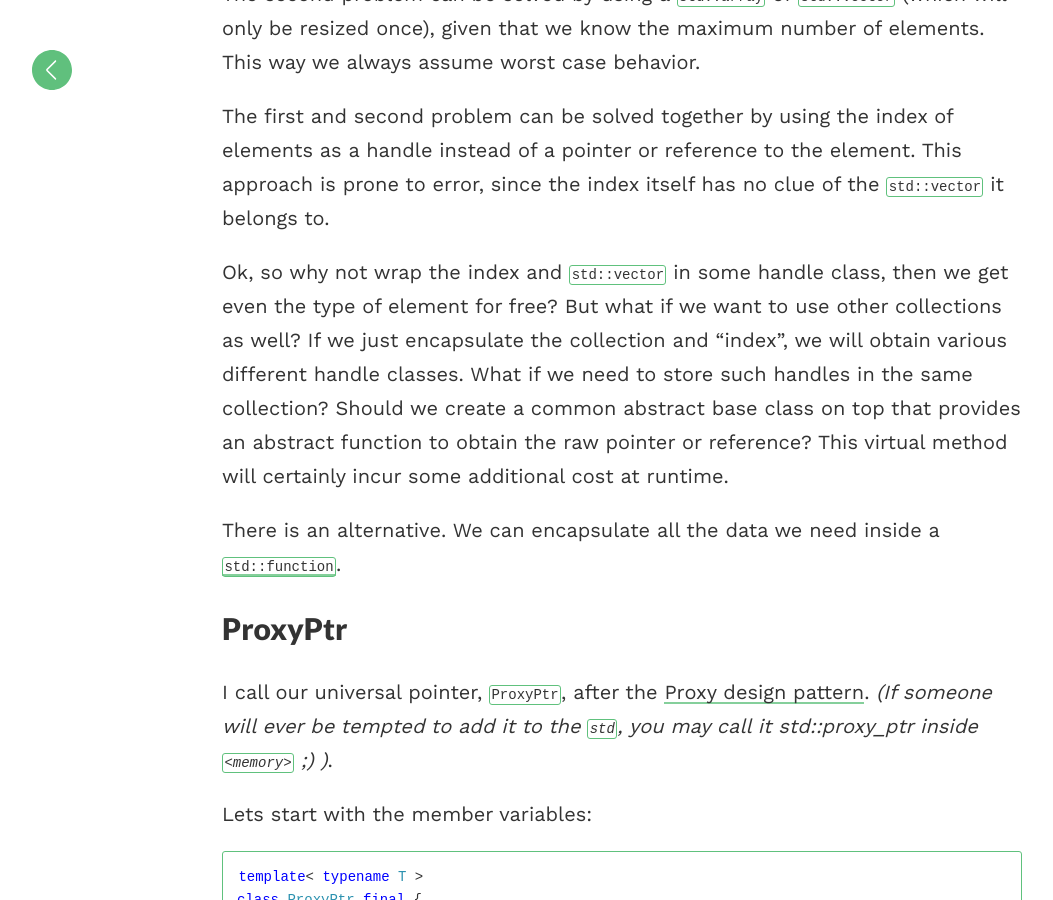
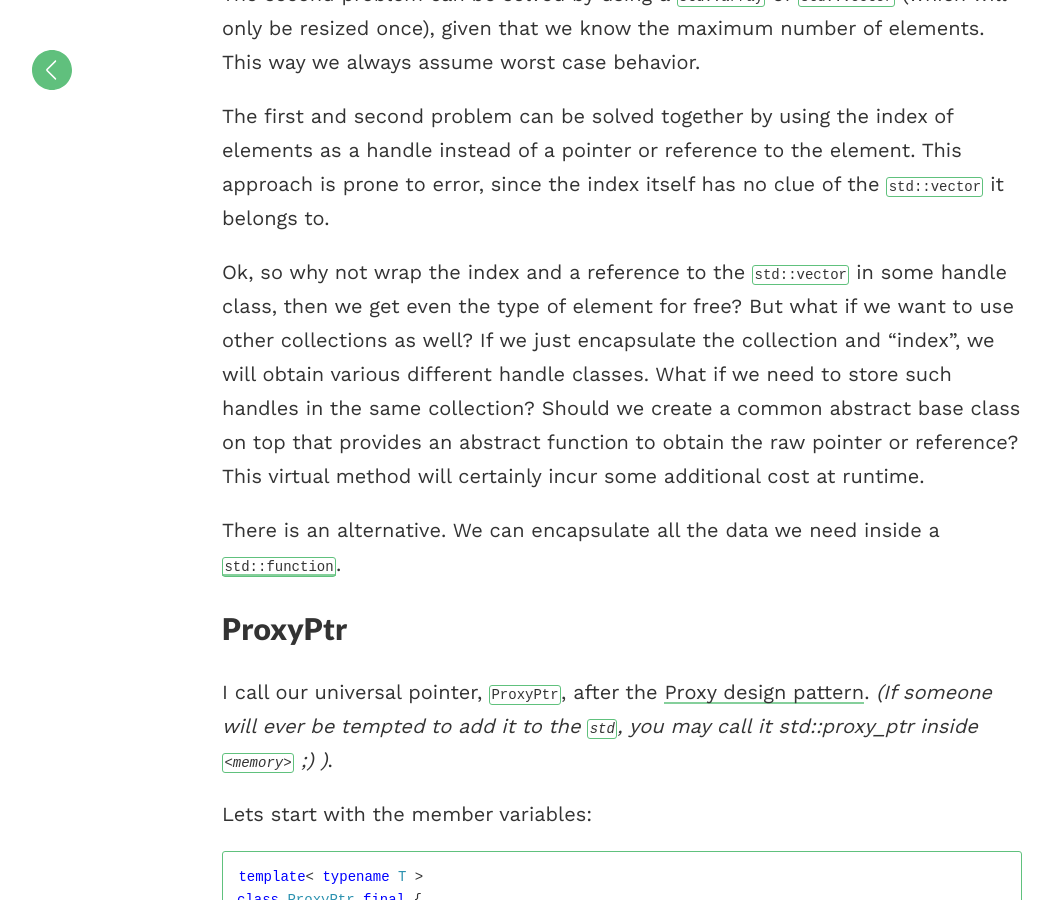
Before and after one commit to matt77hias/Blog, a Jekyll site: the page built from _posts/2018-01-28-the-universal-pointer.md, in a window 1280 px wide and 900 px high, scrolled down 1497 px. Shown: the whole window, without its empty margins (18-1071 px from the left). Built offline with Jekyll 4.4.1, drawn with Linux system fonts in a browser that asks for light colours; comment, search, counter and statistics services are not loaded.

Commit message:
Update 2018-01-28-the-universal-pointer.md

```diff
--- a/_posts/2018-01-28-the-universal-pointer.md
+++ b/_posts/2018-01-28-the-universal-pointer.md
@@ -35,7 +35,7 @@ given that we know the maximum number of elements. This way we always assume wor
 The first and second problem can be solved together by using the index of elements as a handle instead of a pointer or reference to the element.
 This approach is prone to error, since the index itself has no clue of the `std::vector` it belongs to.
 
-Ok, so why not wrap the index and `std::vector` in some handle class, then we get even the type of element for free?
+Ok, so why not wrap the index and a reference to the `std::vector` in some handle class, then we get even the type of element for free?
 But what if we want to use other collections as well?
 If we just encapsulate the collection and "index", we will obtain various different handle classes.
 What if we need to store such handles in the same collection?
```
